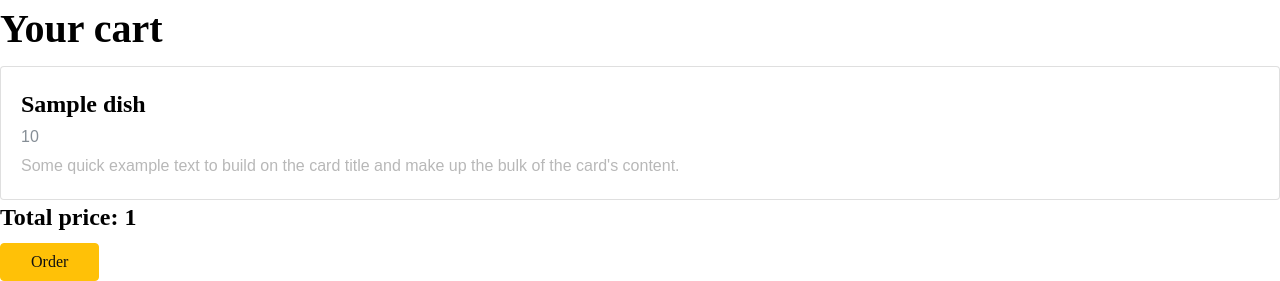
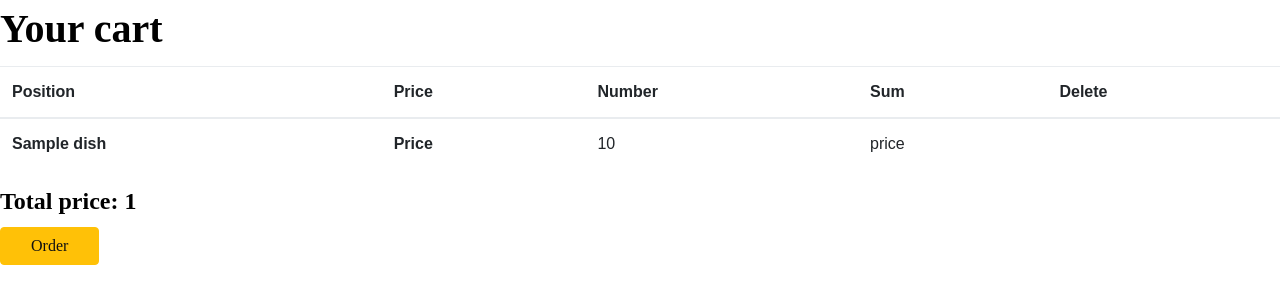
Before and after one commit to subthings/TableReservation, a Symfony app: template templates/cart/userCart.html.twig in a window 1280 px wide. Shown: the top 281 px of the page. Run offline with Twig, Linux system fonts and the light colour scheme; the template is opened without the code that fills it: most values are stand-ins (such as "Sample title", 1, 10 or a date in 2020); some libraries are stand-ins or nearby versions.

Commit message:
Fixed add to cart

```diff
--- a/templates/cart/userCart.html.twig
+++ b/templates/cart/userCart.html.twig
@@ -8,24 +8,26 @@
         <thead>
         <tr>
             <th scope="col">Position</th>
+            <th scope="col">Price</th>
             <th scope="col">Number</th>
-        <th scope="col">Price</th>
+            <th scope="col">Sum</th>
+            <th scope="col">Delete</th>
         </tr>
         </thead>
         <tbody>
 
         {% for orderRow in orderRows %}
+            <tr>
+                <th scope="row">{{ orderRow.dish }}</th>
+                <th scope="col">Price</th>
+                <td scope="row">{{ orderRow.quantity }}</td>
+                <td scope="row">price</td>
+            </tr>
+        {% endfor %}
 
-    <div class="card">
-        <div class="card-body">
-            <h4 class="card-title">{{ orderRow.dish }}</h4>
-            <h6 class="card-subtitle mb-2 text-muted">{{ orderRow.quantity }}</h6>
-            <p class="card-text">Some quick example text to build on the card title and make up the bulk of the card's content.</p>
-        </div>
-    </div>
-    {% endfor %}
+        </tbody>
+    </table>
     <h4>Total price: {{ totalSum }}</h4>
     <a type="submit" class="btn btn-warning" href="{{ path('order', { id: cart.id }) }}">Order</a>
-    </tbody>
-</table>
+
 {% endblock %}
--- a/templates/front/categoryMenu.html.twig
+++ b/templates/front/categoryMenu.html.twig
@@ -27,6 +27,7 @@
                                             <p>Far far away, behind the word mountains, far from the countries Vokalia and Consonantia, there live the blind texts.</p>
                                             <h6 class="text-primary menu-price">{{ dish.price }}</h6>
                                         </div>
+                                        <p class="mb-0"><a href="{{ path('addToCart', { id: dish.id }) }}" class="btn btn-primary btn-sm">Add</a></p>
                                     </div>
                                     {% endfor %}
                                     </div>
```
Lines whose indentation alone changed are shown as unchanged.
